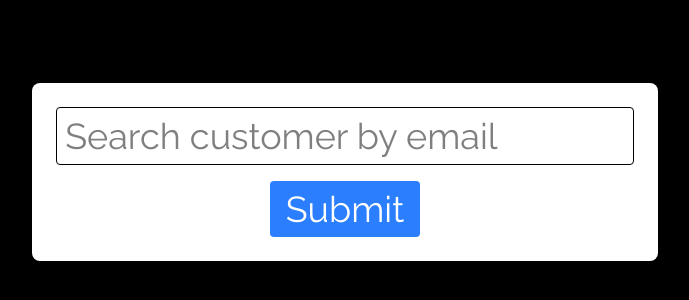
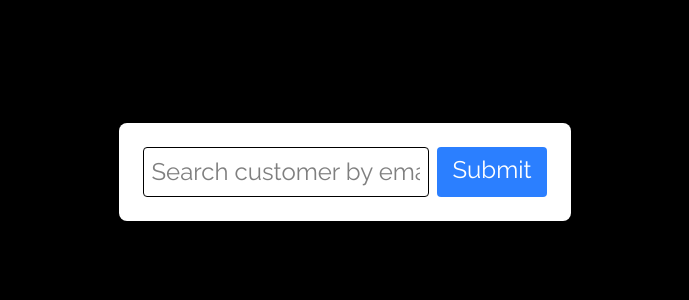
Before and after one commit to pfleege/huuva-order-form-demo, a Next.js app: page / in a window 1280 px wide. Shown: the part 228-528 px from the top of the page, without its empty margins (295-984 px from the left). Built offline with nearby package versions, Linux system fonts and the light colour scheme.

Commit message:
ADD test query to account-search route
- Add new order_status record to existing order_id in order to test
search script -> only display the latest status update for account order

```diff
--- a/src/app/api/account-search/route.ts
+++ b/src/app/api/account-search/route.ts
@@ -8,7 +8,7 @@ import { NextResponse } from "next/server";
 
 export async function GET(request: Request) {
   const { searchParams } = new URL(request.url);
-  const email = searchParams.get("email");
+  const email = searchParams.get("account_email");
 
   if (!email) {
     return NextResponse.json(
@@ -19,7 +19,25 @@ export async function GET(request: Request) {
   try {
     const sql = neon(process.env.DATABASE_URL!);
     // Change SQL based on infomration need - currently only account information provided (name, phone, email)
-    const [user] = await sql`SELECT * FROM accounts WHERE email = ${email}`;
+    const [user] =
+      // await sql`SELECT * FROM accounts WHERE account_email = ${email}`;
+      await sql`
+      SELECT
+      acc.account_name,
+      TO_CHAR(ord.order_created, 'DD-MM-YYYY at HH24:MI') AS order_created,
+      ost.order_status,
+      TO_CHAR(ost.status_update, 'DD-MM-YYYY at HH24:MI') AS status_update
+      FROM accounts acc
+      INNER JOIN orders ord ON acc.account_id = ord.account_id
+      INNER JOIN (
+        SELECT DISTINCT ON (order_id) *
+        FROM order_status_history
+        ORDER BY order_id, status_update DESC
+      ) AS ost ON ord.order_id = ost.order_id
+      WHERE acc.account_email = ${email}
+
+
+      `;
 
     return NextResponse.json(user || null);
   } catch (error) {
--- a/src/app/lib/demoData.ts
+++ b/src/app/lib/demoData.ts
@@ -120,6 +120,11 @@ export const order_status_history: orderStatusHistoryType[] = [
     status_update: "2025-01-22T22:30:00Z",
   },
   {
+    order_id: 1,
+    order_status: 3,
+    status_update: "2025-01-22T22:45:00Z",
+  },
+  {
     order_id: 2,
     order_status: 1,
     status_update: "2025-02-15T12:30:00Z",
--- a/src/components/Searchbar.tsx
+++ b/src/components/Searchbar.tsx
@@ -2,26 +2,46 @@
 
 import { useState } from "react";
 
+interface OrderFormProps {
+  userData?: {
+    account_email: string;
+    account_id: number;
+    account_name: string;
+    account_phone: string;
+    address_id: number;
+    brand_id: number;
+    order_channel_id: number;
+    order_created: string;
+    order_id: number;
+    pickup_time: string;
+    order_status: number;
+    status_update: string;
+  }; // Simplified userData type
+}
+
 const Searchbar = () => {
   const [email, setEmail] = useState("");
   const [loading, setLoading] = useState(false);
-  const [searchResult, setSearchResult] = useState("");
+  const [searchResult, setSearchResult] =
+    useState<OrderFormProps["userData"]>();
 
   const handleSubmit = async (evt: React.FormEvent) => {
     evt.preventDefault();
     setLoading(true);
     try {
       const response = await fetch(
-        `/api/account-search?email=${encodeURIComponent(email)}`
+        `/api/account-search?account_email=${encodeURIComponent(email)}`
       );
 
       const userData = await response.json();
 
       if (userData) {
         console.log(userData);
-        setSearchResult(userData.email);
+        setSearchResult(userData);
+        console.log(searchResult);
       } else {
-        setSearchResult("Account not found.");
+        setSearchResult(undefined);
+        console.log("Account not found.");
       }
     } catch (error) {
       console.error("Search failed:", error);
@@ -33,24 +53,53 @@ const Searchbar = () => {
   return (
     <div className="fixed inset-0 bg-black bg-opacity-50 flex justify-center items-center">
       <div className="bg-white p-6 rounded-lg">
-        <form onSubmit={handleSubmit}>
+        <div className="flex justify-center">
+          <form className="flex gap-2 text-2xl" onSubmit={handleSubmit}>
             <input
               type="email"
               placeholder="Search customer by email"
               value={email}
               onChange={(evt) => setEmail(evt.target.value)}
-            className="w-full p-2 mb-4 border rounded text-black"
+              className="w-full p-2 border rounded text-black"
               required
             />
             <button
               type="submit"
-            className="px-4 py-2 bg-blue-500 text-white rounded disabled:bg-gray-400"
+              className="px-4 pb-1 bg-blue-500 text-white rounded disabled:bg-gray-400"
               disabled={loading}
             >
               {loading ? "Searching..." : "Submit"}
             </button>
           </form>
-        <h1 className="text-black">{searchResult}</h1>
+        </div>
+        {searchResult && (
+          <div className="flex flex-col p-6 text-black items-start w-full">
+            <h3 className="text-xl font-bold">
+              Account Name:
+              <span className="text-lg mx-2 py-1 px-3 rounded-lg">
+                {searchResult.account_name}
+              </span>
+            </h3>
+            <h3 className="text-xl font-bold">
+              Order Created:
+              <span className="text-lg mx-2 py-1 px-3 rounded-lg">
+                {searchResult.order_created}
+              </span>
+            </h3>
+            <h3 className="text-xl font-bold">
+              Order Status:
+              <span className="text-lg mx-2 py-1 px-3 rounded-lg">
+                {searchResult.order_status}
+              </span>
+            </h3>
+            <h3 className="text-xl font-bold">
+              Order Status Update:
+              <span className="text-lg mx-2 py-1 px-3 rounded-lg">
+                {searchResult.status_update}
+              </span>
+            </h3>
+          </div>
+        )}
       </div>
     </div>
   );
```
Lines whose indentation alone changed are shown as unchanged.
